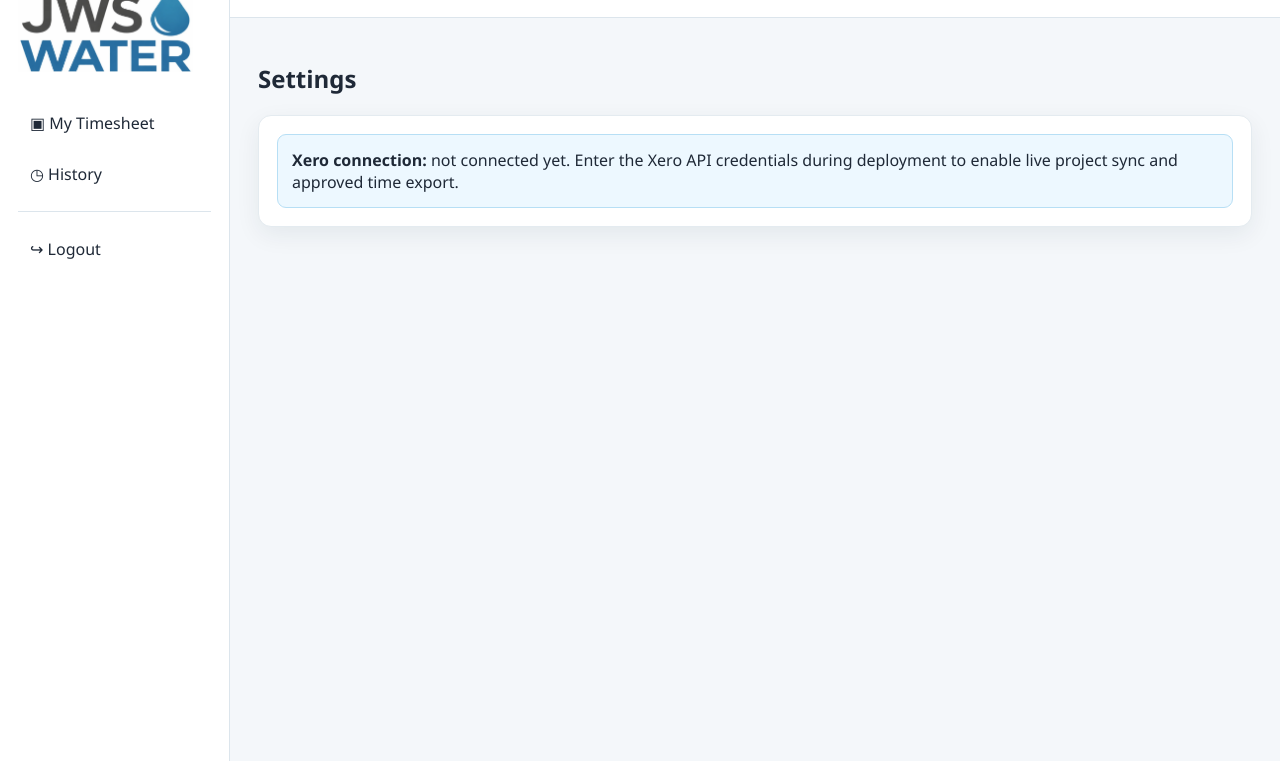
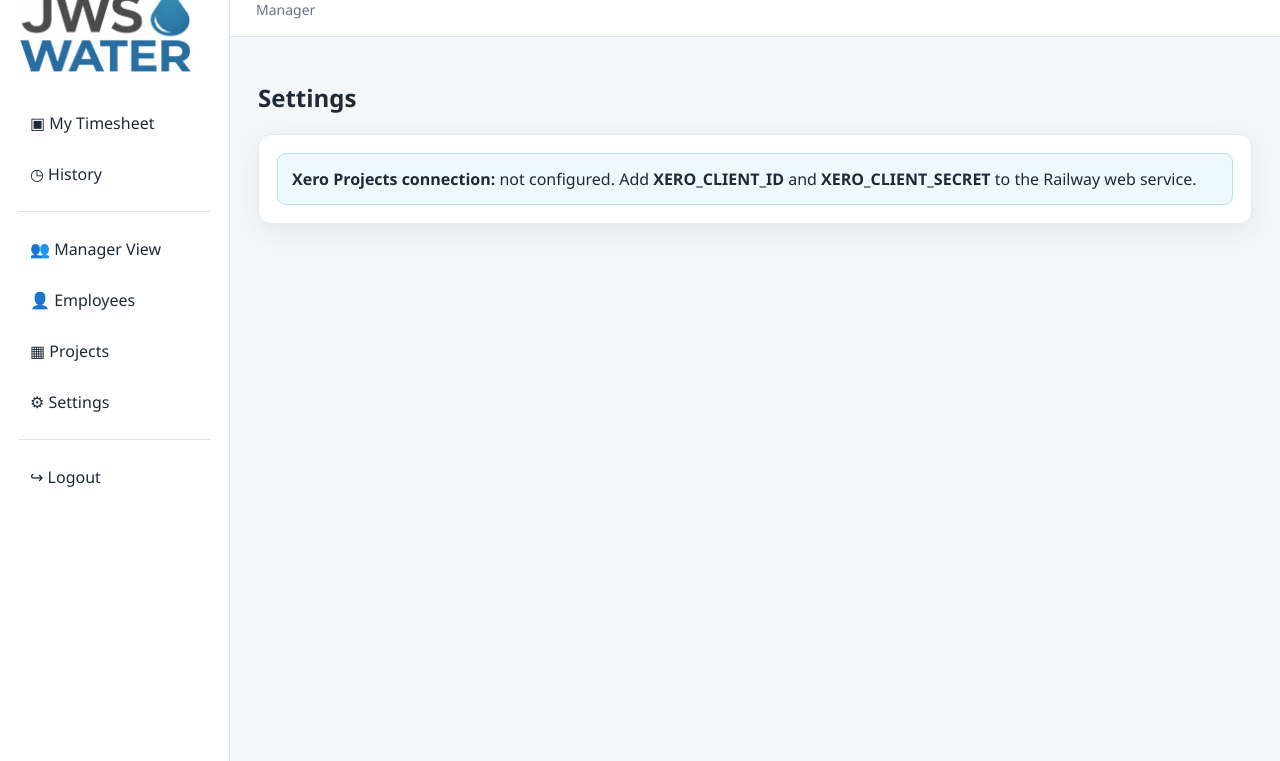
Before and after one commit to JWSWATER/jws-timesheets, a Flask app: template templates/settings.html in a window 1280 px wide. Shown: the part 39-800 px from the top of the page. Run offline with Flask 3, Linux system fonts and the light colour scheme; the template is opened without the code that fills it, so the values that code supplies are empty; parts of the project's set-up code (start-up, migrations or seed data) failed here and were passed over; some libraries are stand-ins or nearby versions.

Commit message:
Add Xero Projects sync

```diff
--- a/app.py
+++ b/app.py
@@ -1,5 +1,10 @@
 
 import os
+import base64
+import json
+from urllib.parse import urlencode
+from urllib.request import Request, urlopen
+from urllib.error import HTTPError, URLError
 from datetime import datetime, date, timedelta
 from functools import wraps
 
@@ -261,6 +266,82 @@ def save_timesheet():
     db.session.commit()
     return jsonify({"ok": True})
 
+
+XERO_TOKEN_URL = "https://identity.xero.com/connect/token"
+XERO_PROJECTS_URL = "https://api.xero.com/projects.xro/2.0/projects"
+
+def xero_is_configured():
+    return bool(os.environ.get("XERO_CLIENT_ID") and os.environ.get("XERO_CLIENT_SECRET"))
+
+def xero_access_token():
+    client_id = os.environ.get("XERO_CLIENT_ID", "").strip()
+    client_secret = os.environ.get("XERO_CLIENT_SECRET", "").strip()
+    if not client_id or not client_secret:
+        raise RuntimeError("Xero Client ID and Client Secret have not been configured in Railway.")
+
+    basic = base64.b64encode(f"{client_id}:{client_secret}".encode("utf-8")).decode("ascii")
+    body = urlencode({
+        "grant_type": "client_credentials",
+        "scope": "projects"
+    }).encode("utf-8")
+    req = Request(
+        XERO_TOKEN_URL,
+        data=body,
+        method="POST",
+        headers={
+            "Authorization": f"Basic {basic}",
+            "Content-Type": "application/x-www-form-urlencoded",
+            "Accept": "application/json",
+        },
+    )
+    try:
+        with urlopen(req, timeout=25) as response:
+            payload = json.loads(response.read().decode("utf-8"))
+    except HTTPError as exc:
+        detail = exc.read().decode("utf-8", errors="replace")
+        raise RuntimeError(f"Xero authentication failed ({exc.code}): {detail[:400]}") from exc
+    except URLError as exc:
+        raise RuntimeError(f"Could not contact Xero: {exc.reason}") from exc
+
+    token = payload.get("access_token")
+    if not token:
+        raise RuntimeError("Xero did not return an access token.")
+    return token
+
+def xero_get_active_projects():
+    token = xero_access_token()
+    all_items = []
+    page = 1
+
+    while True:
+        query = urlencode({"states": "INPROGRESS", "page": page, "pageSize": 500})
+        req = Request(
+            f"{XERO_PROJECTS_URL}?{query}",
+            headers={
+                "Authorization": f"Bearer {token}",
+                "Accept": "application/json",
+            },
+        )
+        try:
+            with urlopen(req, timeout=30) as response:
+                payload = json.loads(response.read().decode("utf-8"))
+        except HTTPError as exc:
+            detail = exc.read().decode("utf-8", errors="replace")
+            raise RuntimeError(f"Xero Projects request failed ({exc.code}): {detail[:500]}") from exc
+        except URLError as exc:
+            raise RuntimeError(f"Could not contact Xero Projects: {exc.reason}") from exc
+
+        items = payload.get("items", [])
+        all_items.extend(items)
+
+        pagination = payload.get("pagination") or {}
+        page_count = int(pagination.get("pageCount") or 1)
+        if page >= page_count:
+            break
+        page += 1
+
+    return all_items
+
 @app.get("/api/projects")
 @login_required
 def api_projects():
@@ -363,12 +444,70 @@ def employee_toggle(uid):
 @manager_required
 def projects_page():
     rows = Project.query.filter_by(active=True).order_by(Project.name).all()
-    return render_template("projects.html", user=current_user(), rows=rows)
+    return render_template(
+        "projects.html",
+        user=current_user(),
+        rows=rows,
+        xero_configured=xero_is_configured(),
+        xero_count=Project.query.filter_by(active=True, source="xero").count(),
+    )
+
+@app.post("/projects/sync-xero")
+@manager_required
+def projects_sync_xero():
+    if not xero_is_configured():
+        flash("Add XERO_CLIENT_ID and XERO_CLIENT_SECRET in Railway before syncing.", "error")
+        return redirect(url_for("projects_page"))
+
+    try:
+        xero_projects = xero_get_active_projects()
+        seen = set()
+
+        # Only deactivate previously synced Xero projects after a successful API response.
+        existing_xero = Project.query.filter_by(source="xero").all()
+        existing_by_external = {p.external_id: p for p in existing_xero if p.external_id}
+
+        for item in xero_projects:
+            external_id = (item.get("projectId") or "").strip()
+            name = (item.get("name") or "").strip()
+            if not external_id or not name:
+                continue
+
+            seen.add(external_id)
+            project = existing_by_external.get(external_id)
+            if project is None:
+                project = Project(
+                    external_id=external_id,
+                    name=name,
+                    active=True,
+                    source="xero",
+                )
+                db.session.add(project)
+            else:
+                project.name = name
+                project.active = True
+                project.source = "xero"
+
+        for project in existing_xero:
+            if project.external_id not in seen:
+                project.active = False
+
+        db.session.commit()
+        flash(f"Xero sync complete: {len(seen)} active project(s) imported.", "success")
+    except Exception as exc:
+        db.session.rollback()
+        flash(str(exc), "error")
+
+    return redirect(url_for("projects_page"))
 
 @app.get("/settings")
 @manager_required
 def settings():
-    return render_template("settings.html", user=current_user())
+    return render_template(
+        "settings.html",
+        user=current_user(),
+        xero_configured=xero_is_configured(),
+    )
 
 with app.app_context():
     init_db()
--- a/templates/settings.html
+++ b/templates/settings.html
@@ -1,6 +1,36 @@
-{% extends "base.html" %}{% block body %}<div class="app-shell"><aside class="sidebar"><div class="brand"><img src="/static/assets/jws-water-logo.png"></div><nav class="nav">
-<a href="/dashboard">▣ My Timesheet</a><a href="/history">◷ History</a>
-{% if user.role=="manager" %}<div class="spacer"></div><a href="/management">👥 Manager View</a><a href="/employees">👤 Employees</a><a href="/projects">▦ Projects</a><a href="/settings">⚙ Settings</a>{% endif %}
-<div class="spacer"></div><a href="/logout">↪ Logout</a></nav></aside><main class="main"><header class="topbar"><div><strong>Welcome, {{ user.name }}</strong><div class="muted">{{ user.role|title }}</div></div></header><section class="content">
-<h1>Settings</h1><div class="card panel"><div class="notice"><b>Xero connection:</b> not connected yet. Enter the Xero API credentials during deployment to enable live project sync and approved time export.</div></div>
-</section></main></div>{% endblock %}
+{% extends "base.html" %}{% block body %}
+<div class="app-shell">
+  <aside class="sidebar">
+    <div class="brand"><img src="/static/assets/jws-water-logo.png" alt="JWS Water"></div>
+    <nav class="nav">
+      <a href="/dashboard">▣ My Timesheet</a>
+      <a href="/history">◷ History</a>
+      <div class="spacer"></div>
+      <a href="/management">👥 Manager View</a>
+      <a href="/employees">👤 Employees</a>
+      <a href="/projects">▦ Projects</a>
+      <a href="/settings">⚙ Settings</a>
+      <div class="spacer"></div>
+      <a href="/logout">↪ Logout</a>
+    </nav>
+  </aside>
+  <main class="main">
+    <header class="topbar">
+      <div><strong>Welcome, {{ user.name }}</strong><div class="muted">Manager</div></div>
+    </header>
+    <section class="content">
+      <h1>Settings</h1>
+      <div class="card panel">
+        <div class="notice">
+          <b>Xero Projects connection:</b>
+          {% if xero_configured %}
+            credentials are configured. Go to <a href="/projects"><b>Projects</b></a> and select <b>Sync from Xero</b>.
+          {% else %}
+            not configured. Add <b>XERO_CLIENT_ID</b> and <b>XERO_CLIENT_SECRET</b> to the Railway web service.
+          {% endif %}
+        </div>
+      </div>
+    </section>
+  </main>
+</div>
+{% endblock %}
```
Also changed, not shown: templates/projects.html (+63 -6 lines), README-XERO.txt (added).
